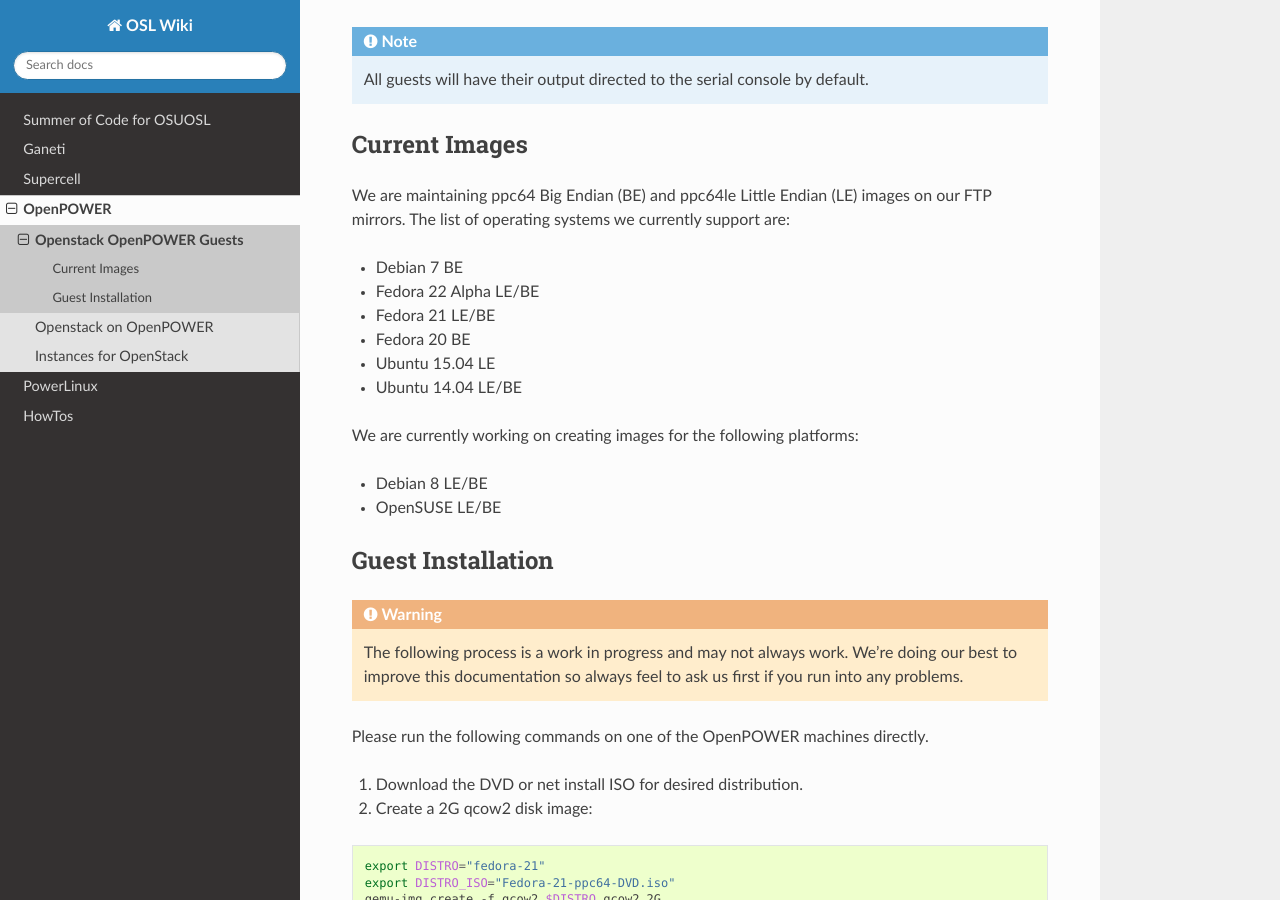
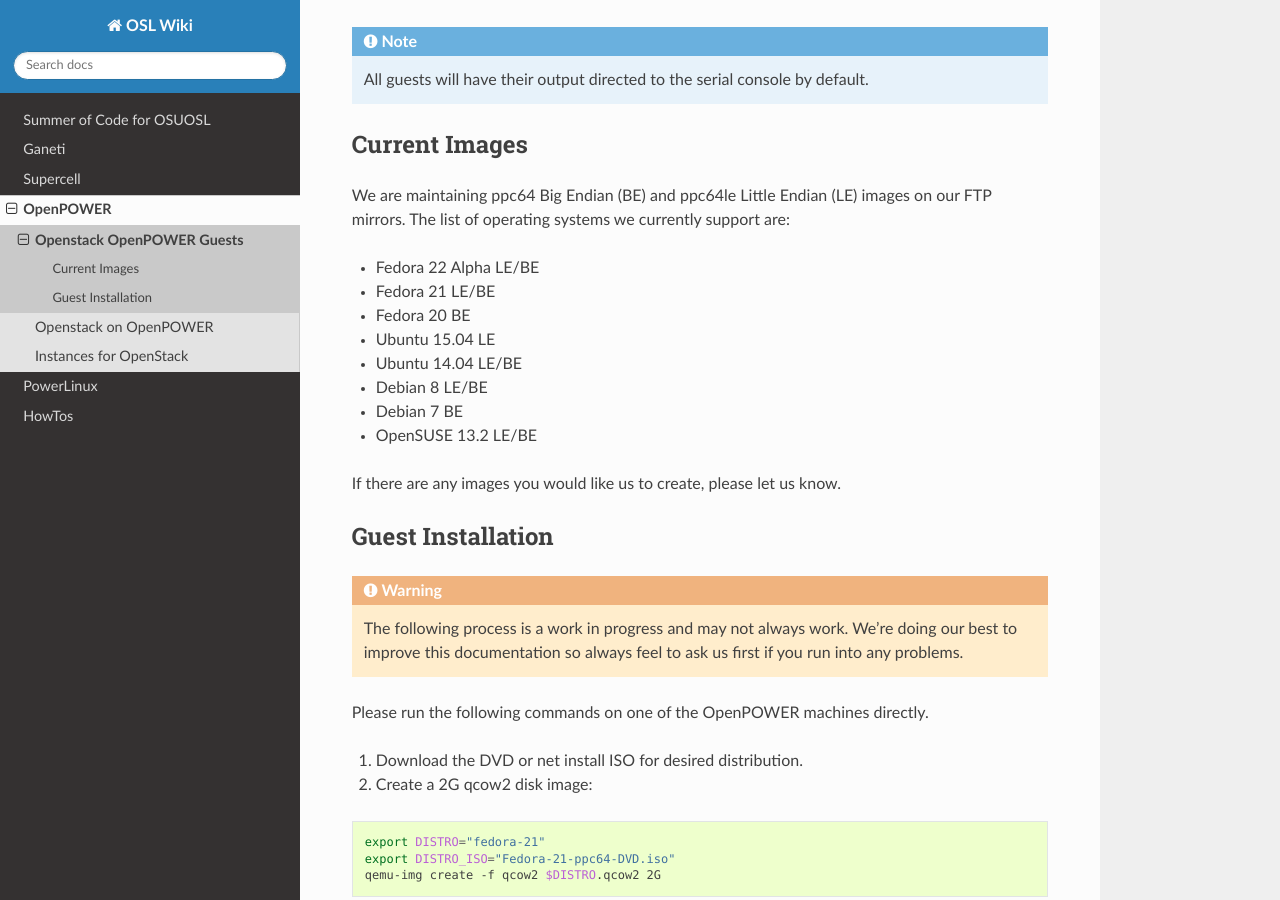
Before and after one commit to osuosl/wiki, a Sphinx documentation site: the page built from source/openpower/guests.rst, in a window 1280 px wide and 900 px high, scrolled down 325 px. Built offline with Sphinx 7.4.7 and the Read the Docs theme 2.0.0, drawn with Linux system fonts in a browser that asks for light colours.

Commit message:
We actually have all of these now \o/

```diff
--- a/source/openpower/guests.rst
+++ b/source/openpower/guests.rst
@@ -26,17 +26,16 @@
 We are maintaining ppc64 Big Endian (BE) and ppc64le Little Endian (LE) images
 on our FTP mirrors. The list of operating systems we currently support are:
 
-- Debian 7 BE
 - Fedora 22 Alpha LE/BE
 - Fedora 21 LE/BE
 - Fedora 20 BE
 - Ubuntu 15.04 LE
 - Ubuntu 14.04 LE/BE
+- Debian 8 LE/BE
+- Debian 7 BE
+- OpenSUSE 13.2 LE/BE
 
-We are currently working on creating images for the following platforms:
-
-- Debian 8 LE/BE
-- OpenSUSE LE/BE
+If there are any images you would like us to create, please let us know.
 
 .. _FTP mirrors: http://ftp.osuosl.org/pub/osl/openpower/openstack/
 
```
